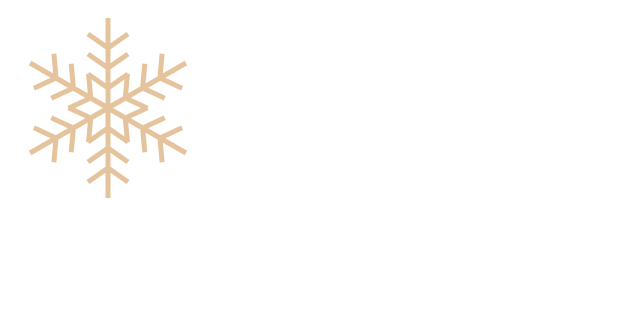
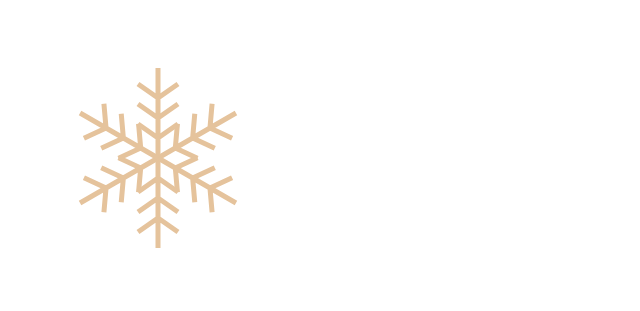
Before and after one commit to cgrundman/svg-logos, a plain HTML site: page Christmas/snowflake.html in a window 1280 px wide. Shown: the whole page, without its empty margins (0-640 px from the left). Drawn offline with Linux system fonts and the light colour scheme.

Commit message:
Update snowflake.html

```diff
--- a/Christmas/snowflake.html
+++ b/Christmas/snowflake.html
@@ -1,27 +1,27 @@
 <!DOCTYPE html>
 <html>
-  <svg width="200" height="200" viewBox="-100 -100 200 200">
+  <svg width="300" height="300" viewBox="0 0 300 300">
     <defs>
       <path
         id="branch"
         d="
-          M 0 0 L 0 -90
-          M 0 -20 L 20 -34
-          M 0 -20 L -20 -34
-          M 0 -40 L 20 -54
-          M 0 -40 L -20 -54
-          M 0 -60 L 20 -74
-          M 0 -60 L -20 -74"
+          M 150 150 l 0 -90
+          M 150 130 l 20 -14
+          M 150 130 l -20 -14
+          M 150 110 l -20 -14
+          M 150 110 l 20 -14
+          M 150 90 l 20 -14
+          M 150 90 l -20 -14"
         stroke="#E5C39C"
         stroke-width="5"
       />
     </defs>
 
     <use href="#branch" />
-    <use href="#branch" transform="rotate(60)" />
-    <use href="#branch" transform="rotate(120)" />
-    <use href="#branch" transform="rotate(180)" />
-    <use href="#branch" transform="rotate(240)" />
-    <use href="#branch" transform="rotate(300)" />
+    <use href="#branch" transform="rotate(60, 150, 150)" />
+    <use href="#branch" transform="rotate(120, 150, 150)" />
+    <use href="#branch" transform="rotate(180, 150, 150)" />
+    <use href="#branch" transform="rotate(240, 150, 150)" />
+    <use href="#branch" transform="rotate(300, 150, 150)" />
   </svg>
 </html>
```
